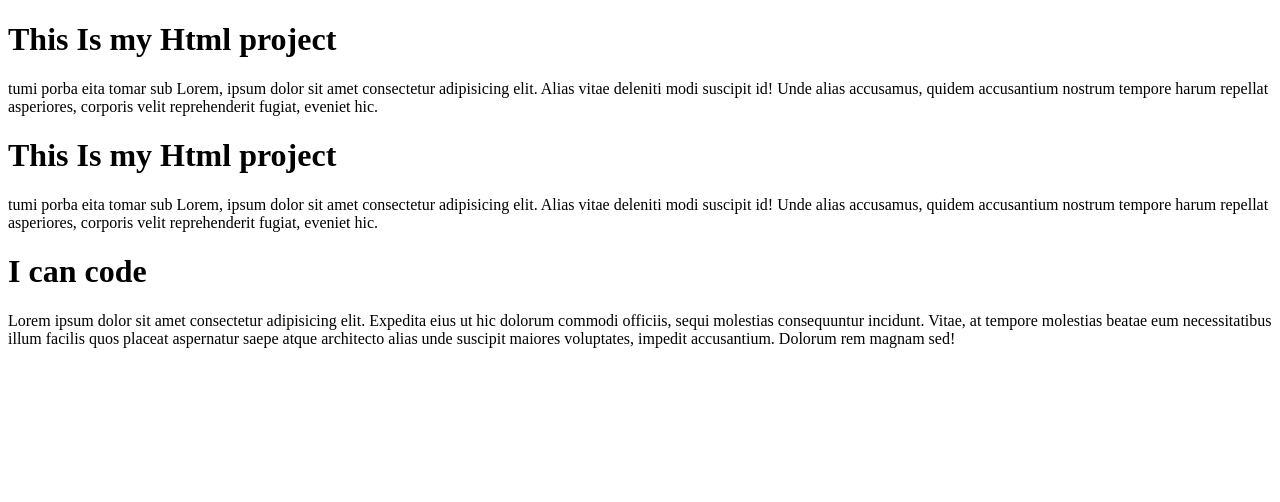
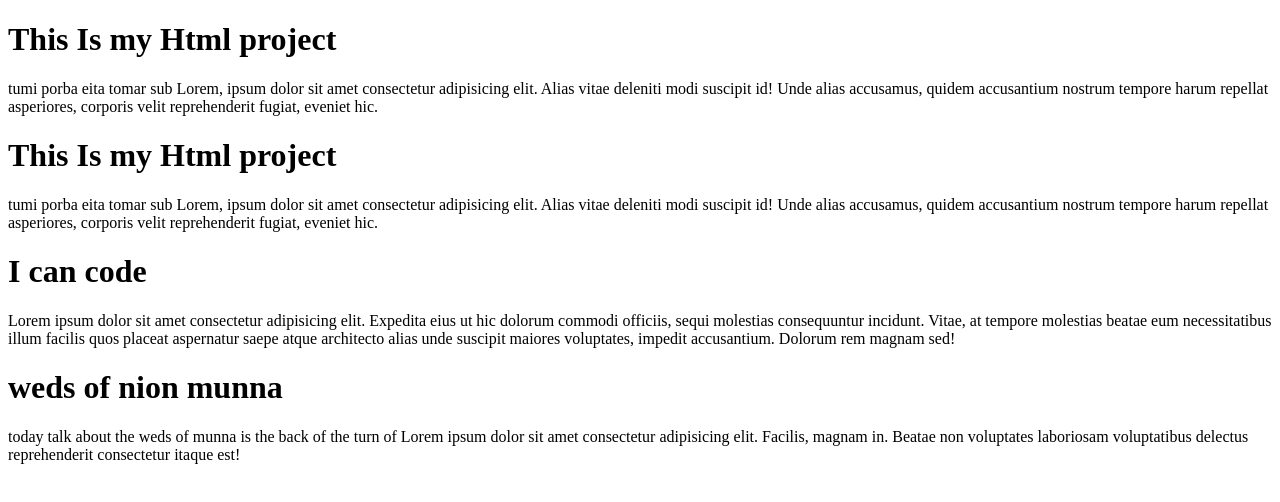
Before and after one commit to Al-Mamun01/my-second-repo, a plain HTML site: page index.html in a window 1280 px wide. Drawn offline with Linux system fonts and the light colour scheme.

Commit message:
this is commit

```diff
--- a/index.html
+++ b/index.html
@@ -14,5 +14,8 @@
     <h1>I can code </h1>
     <p>Lorem ipsum dolor sit amet consectetur adipisicing elit. Expedita eius ut hic dolorum commodi officiis, sequi molestias consequuntur incidunt. Vitae, at tempore molestias beatae eum necessitatibus illum facilis quos placeat aspernatur saepe atque architecto alias unde suscipit maiores voluptates, impedit accusantium. Dolorum rem magnam sed!</p>
 
+    <h1>weds of nion munna</h1>
+    <p>today talk about the weds of munna is the back of the turn of Lorem ipsum dolor sit amet consectetur adipisicing elit. Facilis, magnam in. Beatae non voluptates laboriosam voluptatibus delectus reprehenderit consectetur itaque est!</p>
+
 </body>
 </html>
```
